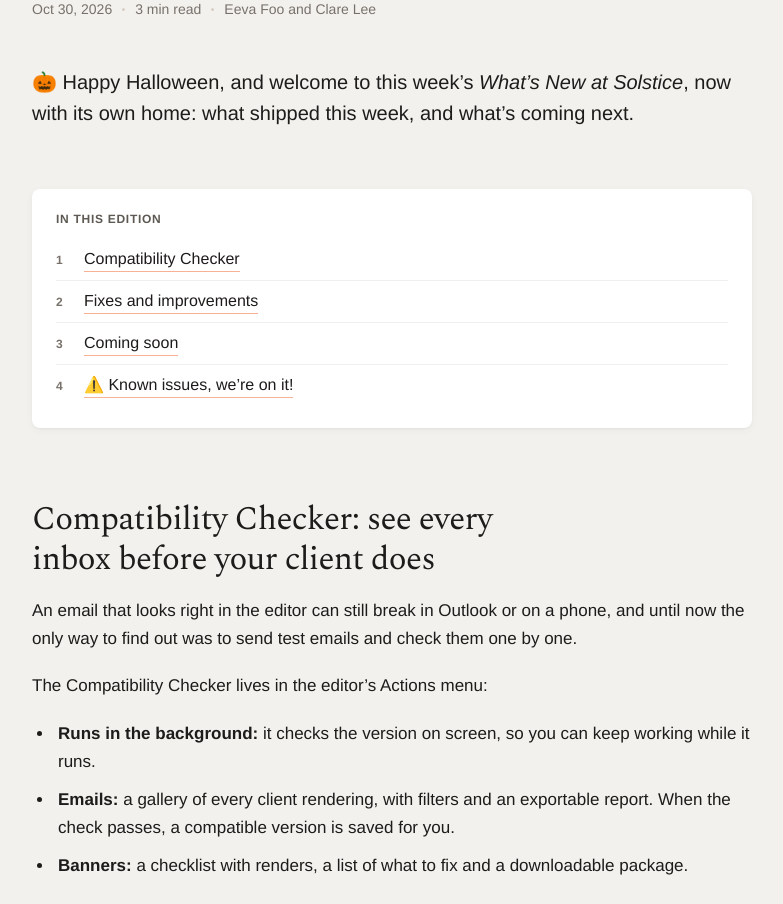
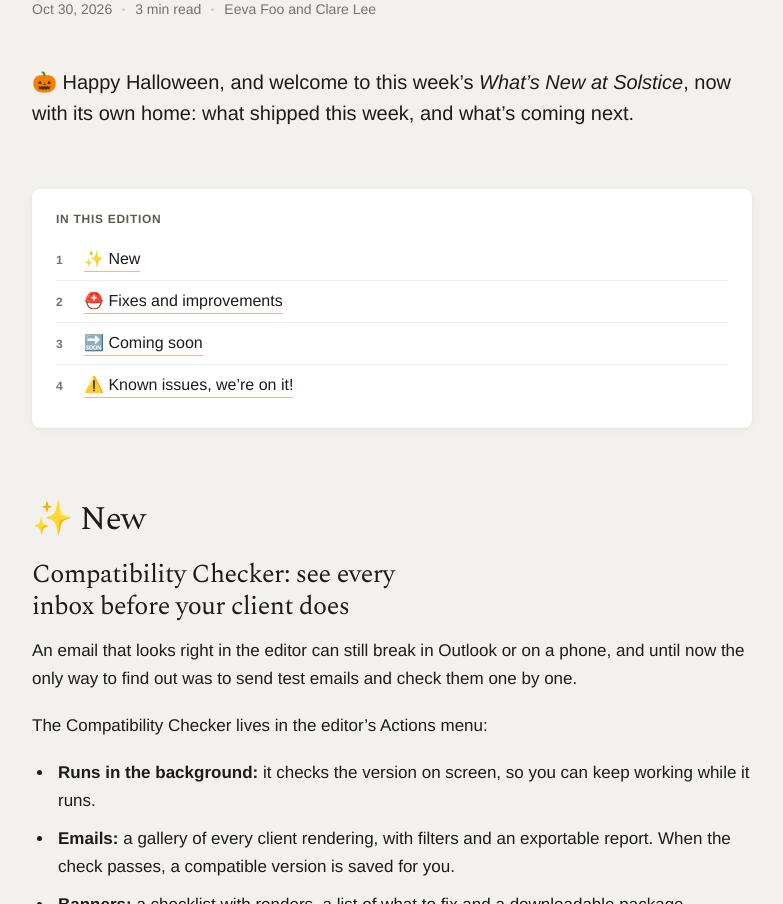
Before and after one commit to eeva-ff/solstice-newsletter, a Jekyll site: the page built from _posts/2026-10-30-whats-new.md, in a window 1280 px wide, cut to the strip 378-1282 px from the top of the page. Shown: the whole strip, without its empty margins (248-1031 px from the left). Built offline with Jekyll 4.4.1, drawn with Linux system fonts in a browser that asks for light colours; a style sheet for code colours, icons or effects is not loaded; some of the changed text lies outside the part shown.

Commit message:
Oct 30: section emojis match the earlier editions
Co-Authored-By: Claude Opus 5.5 <noreply@anthropic.com>

```diff
--- a/_posts/2026-10-30-whats-new.md
+++ b/_posts/2026-10-30-whats-new.md
@@ -7,7 +7,9 @@ summary: 🎃 Halloween edition. Compatibility Checker for emails and banners, a
 intro: "🎃 Happy Halloween, and welcome to this week’s *What’s New at Solstice*, now with its own home: what shipped this week, and what’s coming next."
 ---
 
-## Compatibility Checker: see every inbox before your client does
+## ✨ New
+
+### Compatibility Checker: see every inbox before your client does
 
 An email that looks right in the editor can still break in Outlook or on a phone, and until now the only way to find out was to send test emails and check them one by one.
 
@@ -19,14 +21,14 @@ The Compatibility Checker lives in the editor’s Actions menu:
 
 <div class="clip"><video src="{{ '/assets/compatibility-checker.mp4' | relative_url }}" poster="{{ '/assets/compatibility-checker-poster.jpg' | relative_url }}" muted loop playsinline autoplay preload="metadata" aria-label="Compatibility Checker: run the check, the email client gallery, then the banner checklist"></video></div>
 
-## Fixes and improvements
+## ⛑️ Fixes and improvements
 
 - The chat editor remembers what it just proposed. Refresh, switch tabs, approve a change or step away for a while, and a short reply like “yes” or “approve the second one” now applies the right change. No need to repeat yourself. ([SOL-3881](https://linear.app/solsticehealth/issue/SOL-3881))
 - Email edits with brand images and fonts work again. The chat editor can now check its own work on emails that use images from outside the design library or brand fonts (like the Pfizer ones), so it no longer gets stuck on those edits. ([SOL-3891](https://linear.app/solsticehealth/issue/SOL-3891))
 - Assets were generating twice, so one you’d shared with a client could look changed the next morning. We fixed that. ([SOL-3867](https://linear.app/solsticehealth/issue/SOL-3867))
 - An expired session now takes you to login and back to where you were, instead of a blank page. ([SOL-3874](https://linear.app/solsticehealth/issue/SOL-3874))
 
-## Coming soon
+## 🔜 Coming soon
 
 - **Self-healing comments (next Monday):** comments stay attached to the right spot as the asset changes. We’re fixing drift between PRC and Content first, which this depends on.
 - **MLR check:** a new editor tab that catches typos, doubled words and punctuation before MLR, with Fix with chat on each one. It can also check against your brand’s own regulatory checklist, uploaded in brand setup.
--- a/assets/style.css
+++ b/assets/style.css
@@ -62,6 +62,7 @@ h1 a { color: inherit; text-decoration: none; }
   font: 300 33px/1.2 var(--serif); letter-spacing: -0.02em;
   margin: 72px 0 18px; scroll-margin-top: 24px; max-width: 480px; text-wrap: balance;
 }
+.article-body h3 { font: 300 26px/1.25 var(--serif); letter-spacing: -0.02em; margin: 8px 0 14px; max-width: 520px; text-wrap: balance; }
 .article-body ul { padding-left: 22px; margin: 0 0 19px; }
 .article-body li { margin: 0 0 10px; padding-left: 4px; }
 .article-body strong { font-weight: 600; }
```
